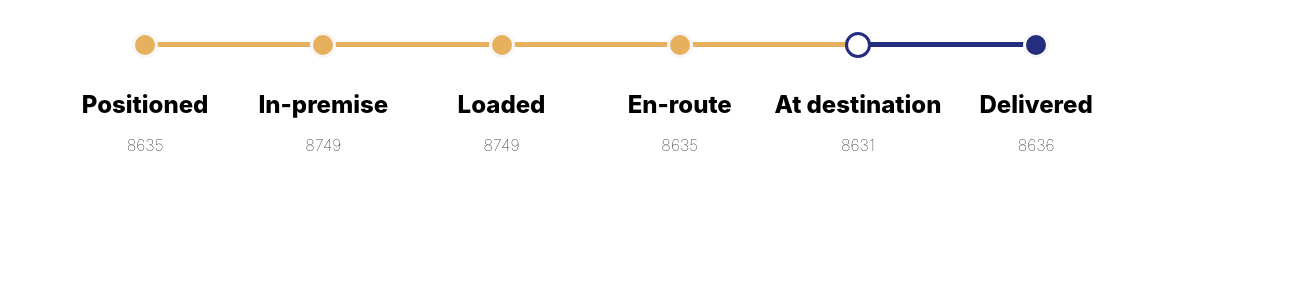
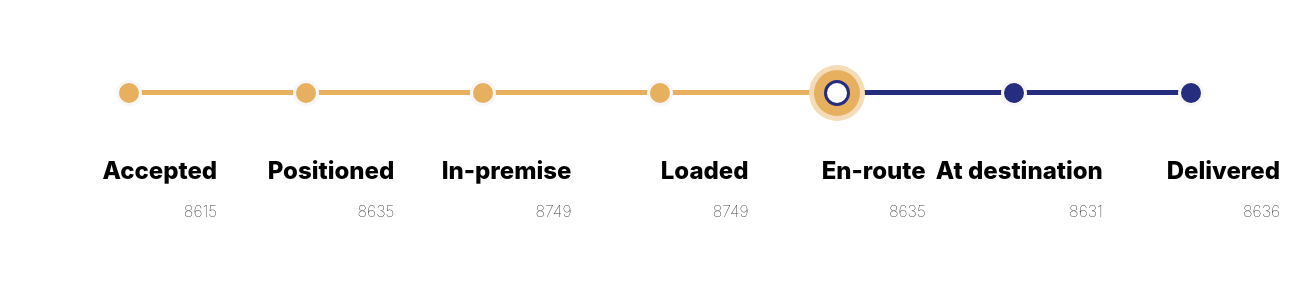
Before and after one commit to jajibhee/Kobo-Trip, a React (Create React App) app: page / in a window 1280 px wide. Shown: the top 300 px of the page, 1304 px wide, since content can reach past the window. Built offline with nearby package versions, Linux system fonts and the light colour scheme.

Commit message:
refactor scss

```diff
--- a/package.json
+++ b/package.json
@@ -6,6 +6,7 @@
     "node-sass": "^4.12.0",
     "react": "^16.8.6",
     "react-dom": "^16.8.6",
+    "react-router-dom": "^5.0.1",
     "react-scripts": "3.0.1"
   },
   "scripts": {
--- a/src/App.js
+++ b/src/App.js
@@ -6,6 +6,13 @@ const tripObject = [
   {
     status: "Transporting",
     statusHistory: [
+      {
+        _id: "5d00e4294a57c8000d47c5",
+        status: "Accepted",
+        date: "2019-06-12T11:38:17.876Z",
+        userId: 8615,
+        userType: "admin"
+      },
       {
         _id: "5d00e4294a57c8000d4d27c5",
         status: "Positioned",
@@ -53,11 +60,32 @@ const tripObject = [
   }
 ];
 
+const completed = {
+  "status": "Delivered",
+  "statusHistory": [
+    {
+      "_id": "5cdec3fc01e7d8000c917cc0",
+      "status": "Loaded",
+      "date": "2019-08-04T00:00:00.000Z",
+      "userId": 703,
+      "userType": "admin"
+    },
+    {
+      "_id": "5cdec3fc01e7d8000c917cc1",
+      "status": "Delivered",
+      "date": "2019-08-04T00:00:00.000Z",
+      "userId": 703,
+      "userType": "admin"
+    }
+  ],
+  "createdDate": "2019-08-04T00:00:00.000Z"
+}
+
 class App extends Component {
   render() {
     return (
       <Fragment>
-        < TripList trips={tripObject} />
+        < TripList trips={tripObject} delivered={completed} />
       </Fragment>
 
     );
--- a/src/app.scss
+++ b/src/app.scss
@@ -1,18 +1,18 @@
 .container {
   z-index: 1;
-  padding: 1rem;
   height: 50vh;
 }
 .progress {
+  margin-top: 5rem;
+  display: flex;
+  align-items: center;
+}
+.progress-status {
   width: 100%;
-  text-align: center;
-}
-.progress > li {
-  width: 14.28%;
-  float: left;
   list-style: none;
   font-size: 1.5rem;
   position: relative;
+  text-align: right;
   font-weight: 800;
 }
 
@@ -22,8 +22,8 @@
   height: 20px;
   border: 0.2rem solid rgb(248, 246, 246);
   display: block;
-  text-align: center;
-  margin: 0 auto 32px auto;
+  /* text-align: center; */
+  margin: 0 auto 50px auto;
   background-color: #e7b05f;
   border-radius: 50%;
 }
@@ -39,6 +39,7 @@
   width: 100%;
   z-index: -1;
 }
+
 .progress li:first-child::after {
   content: none;
 }
@@ -55,7 +56,7 @@
 .progress li:nth-child(5)::before {
   border: 0.2rem solid #252d7e;
   background-color: #fff;
-  // box-shadow: 0 0 0 10px hsl(36, 74%, 64%, 1), 0 0 0 15px hsl(36, 74%, 84%, 1);
+  box-shadow: 0 0 0 10px rgb(231, 176, 95), 0 0 0 15px rgb(244, 220, 184);
 }
 
 .progress li:nth-child(5)::after {
@@ -77,7 +78,8 @@
 }
 
 .date-details {
+  text-align: right;
+
   font-size: 16px;
-  /* text-align: center; */
   font-weight: 100;
 }
--- a/src/components/Item.js
+++ b/src/components/Item.js
@@ -2,7 +2,7 @@ import React from 'react'
 
 const Accepted = ({ history }) => {
   return (
-    <li>
+    <li className="progress-status">
       {history.status}
       <p className="date-details">{history.userId}</p>
     </li>
--- a/src/components/TripItem.js
+++ b/src/components/TripItem.js
@@ -3,11 +3,10 @@ import Trip from './Trip';
 
 const TripItem = ({ trip }) => {
   return (
-    <Fragment>
+    <div className="list">
       <Trip status={trip.statusHistory} />
 
-
-    </Fragment>
+    </div>
   )
 }
 
--- a/src/components/TripList.js
+++ b/src/components/TripList.js
@@ -7,7 +7,6 @@ const TripList = ({ trips }) => {
       {trips.map(trip =>
         <TripItem trip={trip} />)}
 
-
     </div>
   )
 }
```
Also changed, not shown: 2 other files (tests, documents, lock files or other folders).
